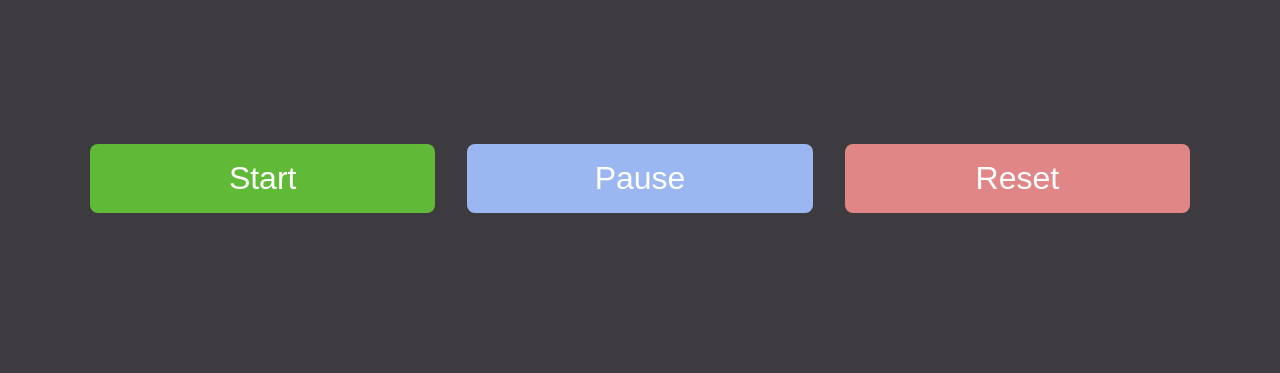
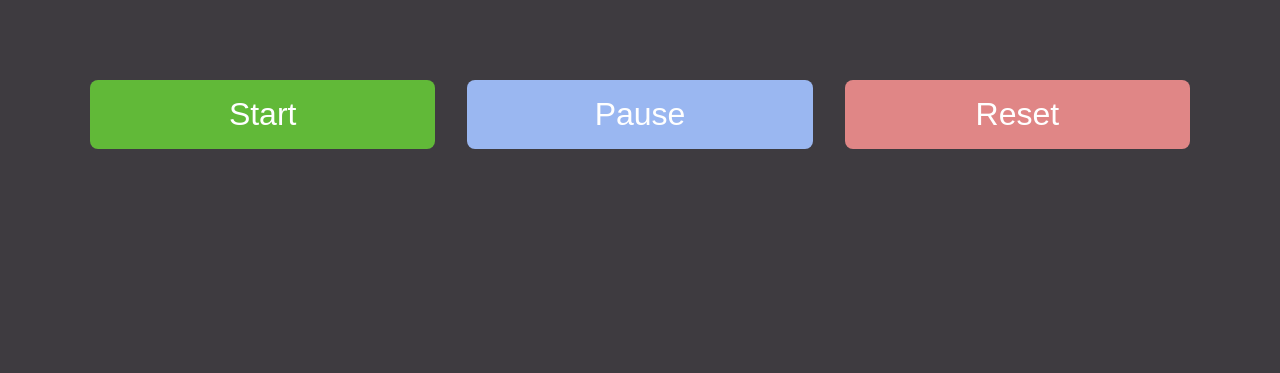
Before and after one commit to SardorMentor/timer_javascript, a plain HTML site: page index.html in a window 1280 px wide. Shown: the part 476-849 px from the top of the page. After the commit the page ends 800 px from the top, so only its background shows below. Drawn offline with Linux system fonts and the light colour scheme.

Commit message:
change container padding

```diff
--- a/style.css
+++ b/style.css
@@ -22,7 +22,7 @@ body {
   width: 90%;
   margin: 0 auto;
   text-align: center;
-  padding: 10rem 0;
+  padding: 6rem 0;
 }
 
 .title {
```
